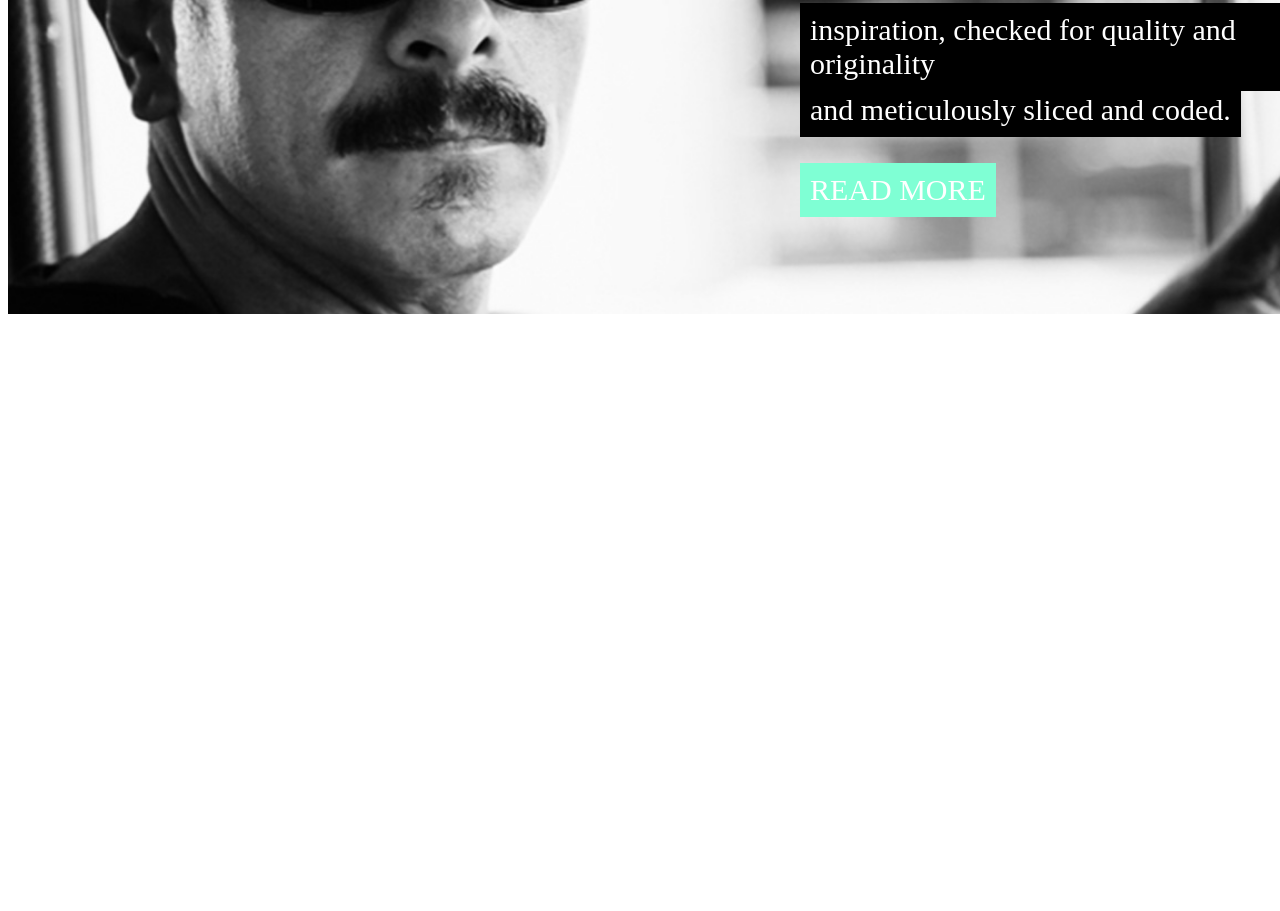
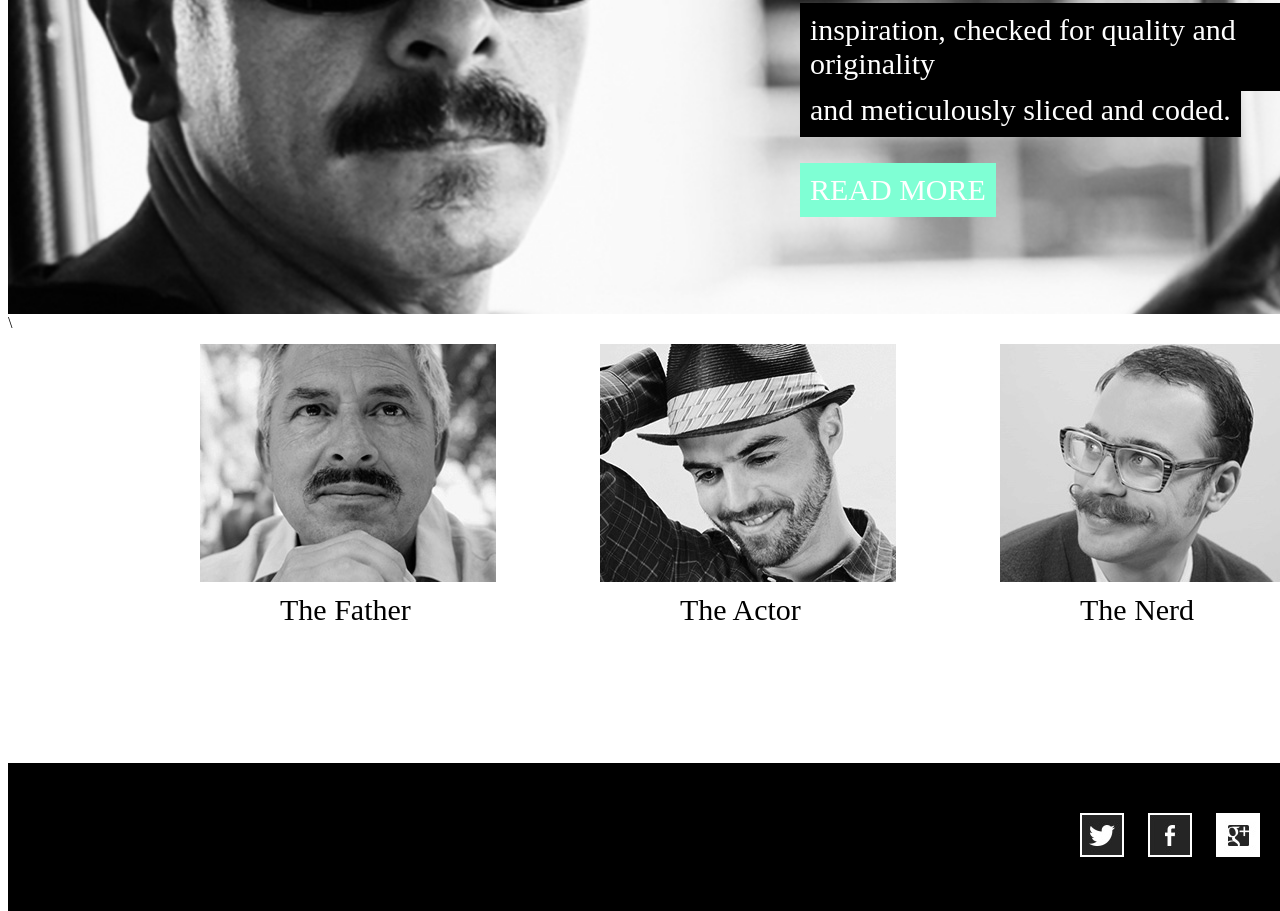
Before and after one commit to CMervy/110Weekly1, a plain HTML site: page index.html in a window 1280 px wide. Shown: the part 637-1548 px from the top of the page. Before the commit the page ends 959 px from the top, so only its background shows below. Drawn offline with Linux system fonts and the light colour scheme.

Commit message:
completed home page

```diff
--- a/index.html
+++ b/index.html
@@ -23,6 +23,20 @@
         <p id="and">and meticulously sliced and coded.</p>
         <p id="ReadMore">READ MORE</p>
     </div>
+    <div class="FAN">
+    <p id="the-father"><img src="images/the-father.jpg" alt=""></p>
+    <p id="the-actor"><img src="images/the-actor.jpg" alt=""></p>
+    <p id="the-nerd"><img src="images/the-nerd.jpg" alt=""></p>
+    <p id="father-label">The Father</p>
+    <p id="actor-label">The Actor</p>\
+    <p id="nerd-label">The Nerd</p>
+    </div>
+    <div class="footer">
+        <a id="twitter" href="https://x.com/"><img src="images/icons/icon-twitter.jpg" alt=""></a>
+        <a id="facebook" href="https://www.facebook.com/"><img src="images/icons/icon-facebook.jpg" alt=""></a>
+        <a id="google+" href="https://en.wikipedia.org/wiki/Google%2B"><img src="images/icons/icon-googleplus-hover.jpg" alt=""></a>
+        <a id="pinterest" href="https://www.pinterest.com/"><img src="images/icons/icon-pinterest.jpg" alt=""></a>
 
+    </div>
 </body>
 </html>
--- a/style.css
+++ b/style.css
@@ -66,3 +66,44 @@
     font-size: 30px;
     padding: 10px;
 }
+
+.FAN p{
+display: inline;
+position: absolute;
+font-size: 30px;
+}
+#the-father{
+left: 200px;
+}
+#the-actor{
+left: 600px;
+}
+#the-nerd{
+left: 1000px;
+}
+#father-label{
+    left: 280px;
+    top:1200px ;
+}
+#actor-label{
+    left: 680px;
+    top: 1200px;
+}
+#nerd-label{
+    left:1080px ;
+    top: 1200px;
+}
+
+.footer{
+    background-color: black;
+    position: absolute;
+    top:1400px;
+    padding:50px;
+    display: block;
+    color: white;
+    width: 100%;
+    text-align: right;
+}
+.footer a{
+    margin: 10px;
+}
```
